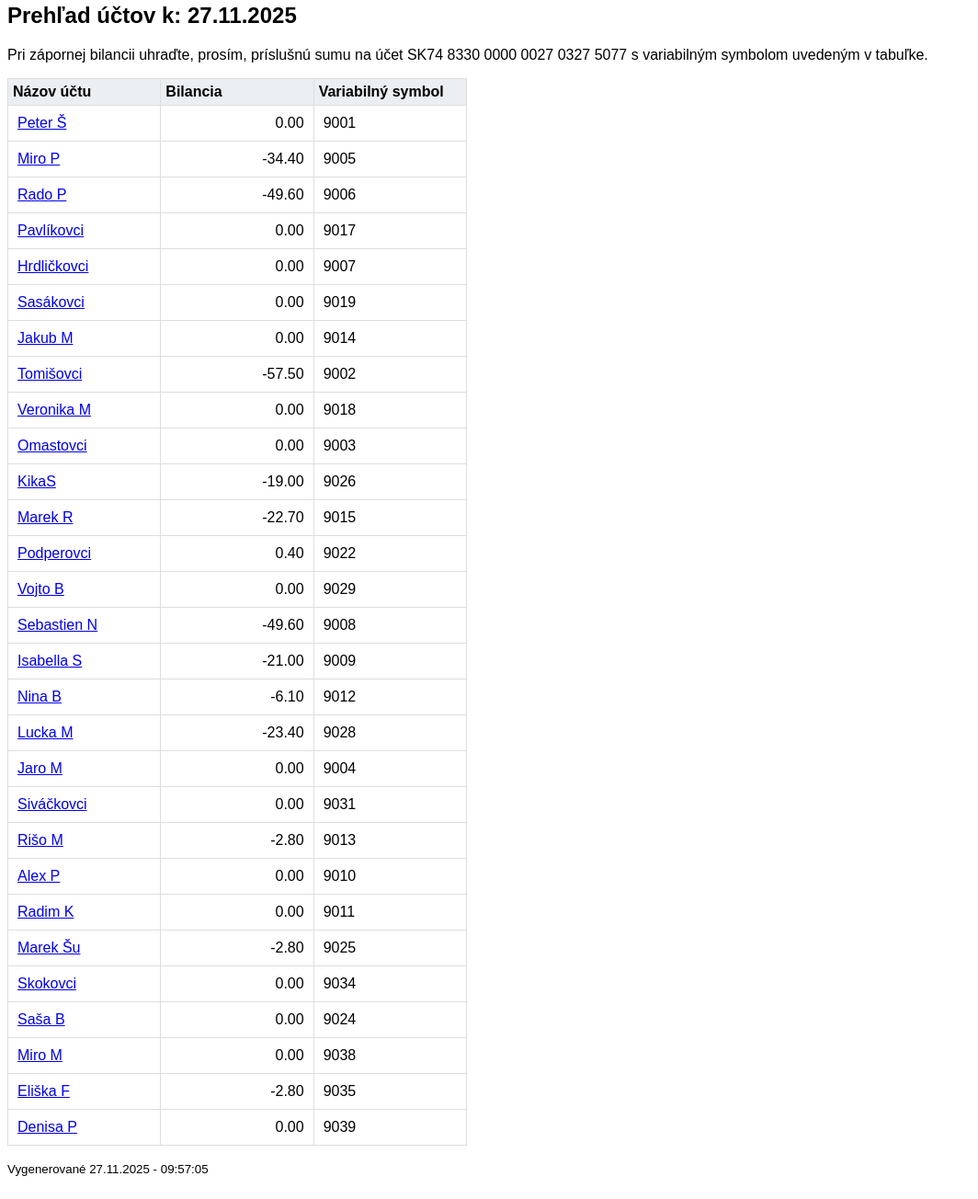
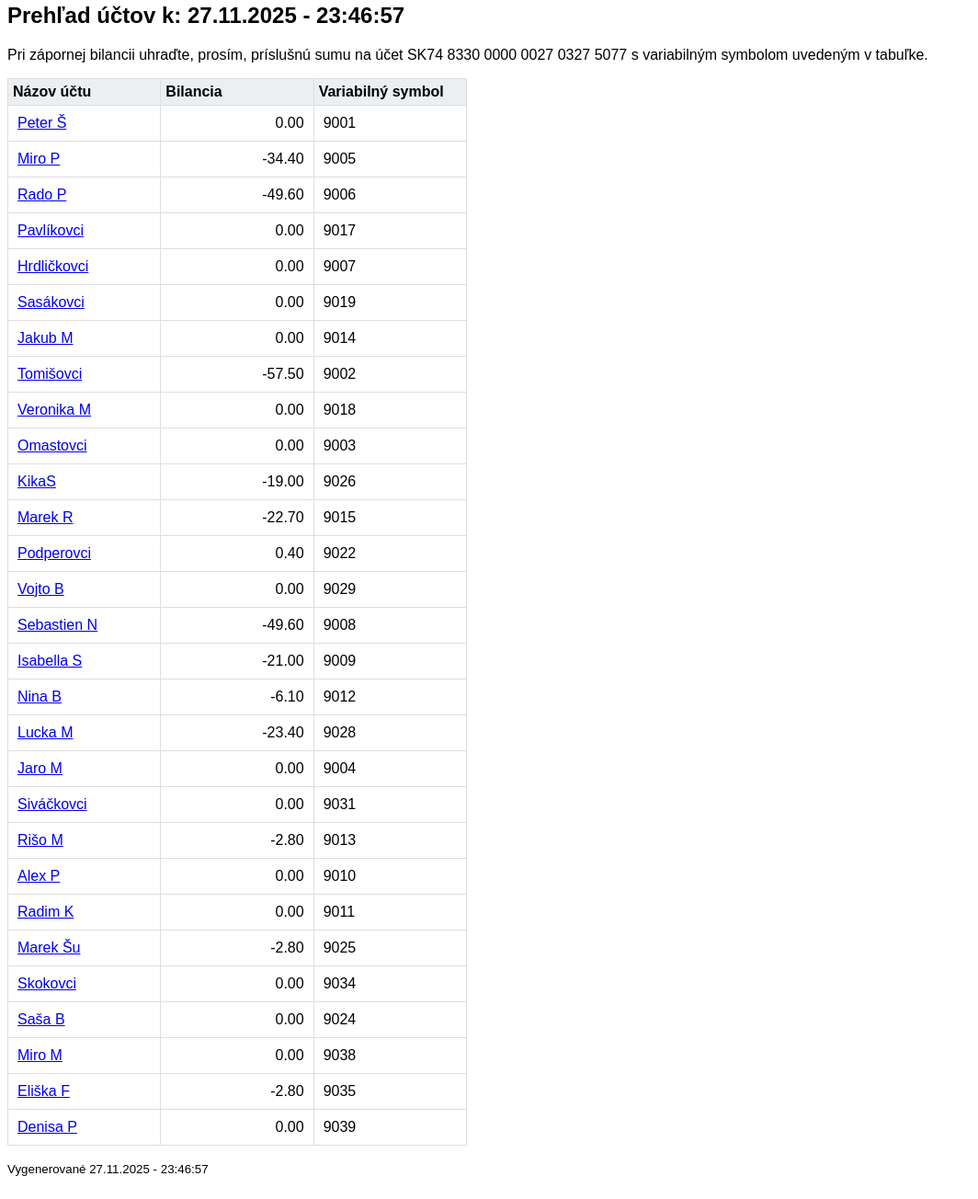
Before and after one commit to pskopek/redpoint.github.io, a plain HTML site: page prehlady/index.html in a window 1280 px wide. Shown: the part 25-1329 px from the top of the page at 92% size, without its empty margins (0-1064 px from the left). Drawn offline with Linux system fonts and the light colour scheme.

Commit message:
start using index.html inside prehlady

```diff
--- a/prehlady/accountbalance.html
+++ b/prehlady/index.html
@@ -55,7 +55,7 @@
 <body>
 
 <div class="table_component" role="region" tabindex="0">
-    <h2>Prehľad účtov k: 27.11.2025</h2>
+    <h2>Prehľad účtov k: 27.11.2025 - 23:46:57</h2>
     <p>Pri zápornej bilancii uhraďte, prosím, príslušnú sumu na účet SK74 8330 0000 0027 0327 5077 s variabilným symbolom uvedeným v tabuľke.</p>
     <table>
         <tr>
@@ -210,7 +210,7 @@
                 <td>9039</td>
             </tr>
     </table>
-    <p><small>Vygenerované 27.11.2025 - 09:57:05</small></p>
+    <p><small>Vygenerované 27.11.2025 - 23:46:57</small></p>
 </div>
 </body>
 </html>
```
